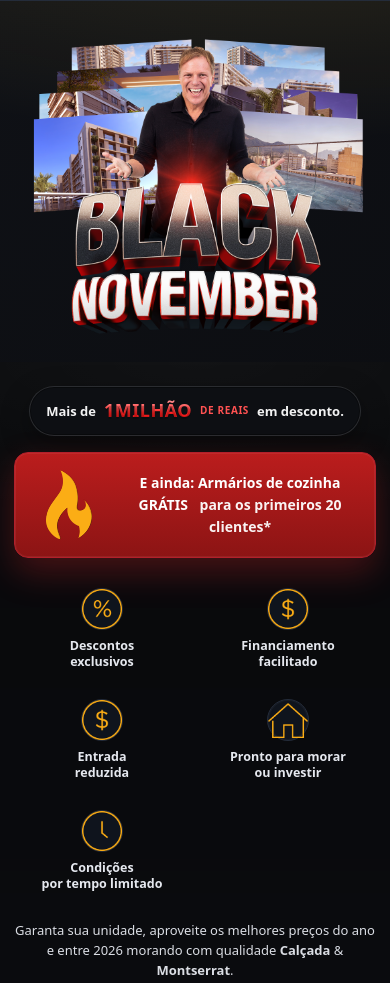
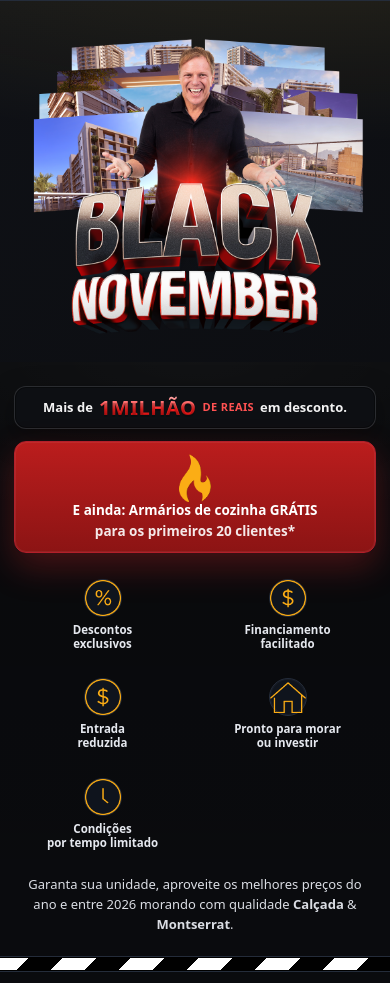
Before and after one commit to MatheusLigieri/black-november, a plain HTML site: page final/site/index.html in a window 390 px wide. Shown: the top 983 px of the page. Drawn offline with Linux system fonts and the light colour scheme.

Commit message:
mobile friendly

```diff
--- a/final/site/assets/css/style.css
+++ b/final/site/assets/css/style.css
@@ -877,7 +877,7 @@
        }
 
        .bonus-text {
-            text-align: center;
+           text-align: center;
            font-size: clamp(14px, 2.4vw, 16px);
            font-weight: 800;
        }
@@ -940,3 +940,127 @@
            text-align: center;
            font-size: clamp(13px, 2.2vw, 16px);
        }
+
+       /* ===================== PROMO (tweaks mobile) ===================== */
+
+       /* base já é mobile-first; estes ajustes refinam telas pequenas */
+       @media (max-width: 760px) {
+
+           .promo-stack {
+               gap: 12px;
+               padding-top: 12px;
+               padding-bottom: 16px;
+           }
+
+           /* pílula ocupa toda a largura para leitura e toque */
+           .bar-milhao {
+               width: 100%;
+               padding: 10px 12px;
+               border-radius: 12px;
+               line-height: 1.15;
+               gap: 6px 6px;
+           }
+
+           .bar-milhao .txt {
+               font-size: 13px;
+               /* força um pouco menor no mobile */
+           }
+
+           .bar-milhao .hl-red {
+               font-size: 22px;
+           }
+
+           .bar-milhao .de-reais {
+               font-size: 11px;
+               letter-spacing: .4px;
+           }
+
+           /* card bônus: vira bloco único com ícone acima, texto central */
+           .bonus-card {
+               grid-template-columns: 1fr;
+               justify-items: center;
+               text-align: center;
+               padding: 12px;
+               border-radius: 12px;
+           }
+
+           .bonus-ico {
+               width: 32px;
+               height: 32px;
+               margin-bottom: 6px;
+           }
+
+           .bonus-text {
+               font-size: 14px;
+               line-height: 1.25;
+           }
+
+           .bonus-text .muted {
+               display: block;
+               /* quebra a parte “20 clientes*” para 2ª linha */
+               margin: 4px 0 0;
+               opacity: .9;
+           }
+
+           /* grade dos benefícios: 2 colunas estáveis e tap-friendly */
+           .benefits {
+               grid-template-columns: repeat(2, minmax(0, 1fr));
+               gap: 8px;
+           }
+
+           .benefits li {
+               padding: 10px 6px;
+               gap: 6px;
+           }
+
+           .b-ico {
+               width: 40px;
+               height: 40px;
+           }
+
+           .b-ico svg {
+               width: 20px;
+               height: 20px;
+           }
+
+           .b-title {
+               font-size: 12px;
+               line-height: 1.2;
+           }
+
+           /* frase final com respiro lateral extra */
+           .promo-lead {
+               font-size: 13px;
+               padding: 0 8px;
+               margin-top: 2px;
+           }
+       }
+
+       /* telas muito estreitas: segura quebras e alturas */
+       @media (max-width: 420px) {
+           .bar-milhao {
+               padding: 9px 10px;
+           }
+
+           .bar-milhao .hl-red {
+               font-size: 20px;
+           }
+
+           .bonus-text {
+               font-size: 13.5px;
+           }
+
+           .b-ico {
+               width: 38px;
+               height: 38px;
+           }
+
+           .b-title {
+               font-size: 11.5px;
+           }
+       }
+
+       /* opcional: dar uma “encostada” na arte do banner no mobile */
+       @media (max-width: 760px) {
+           .promo {
+               margin-top
```
